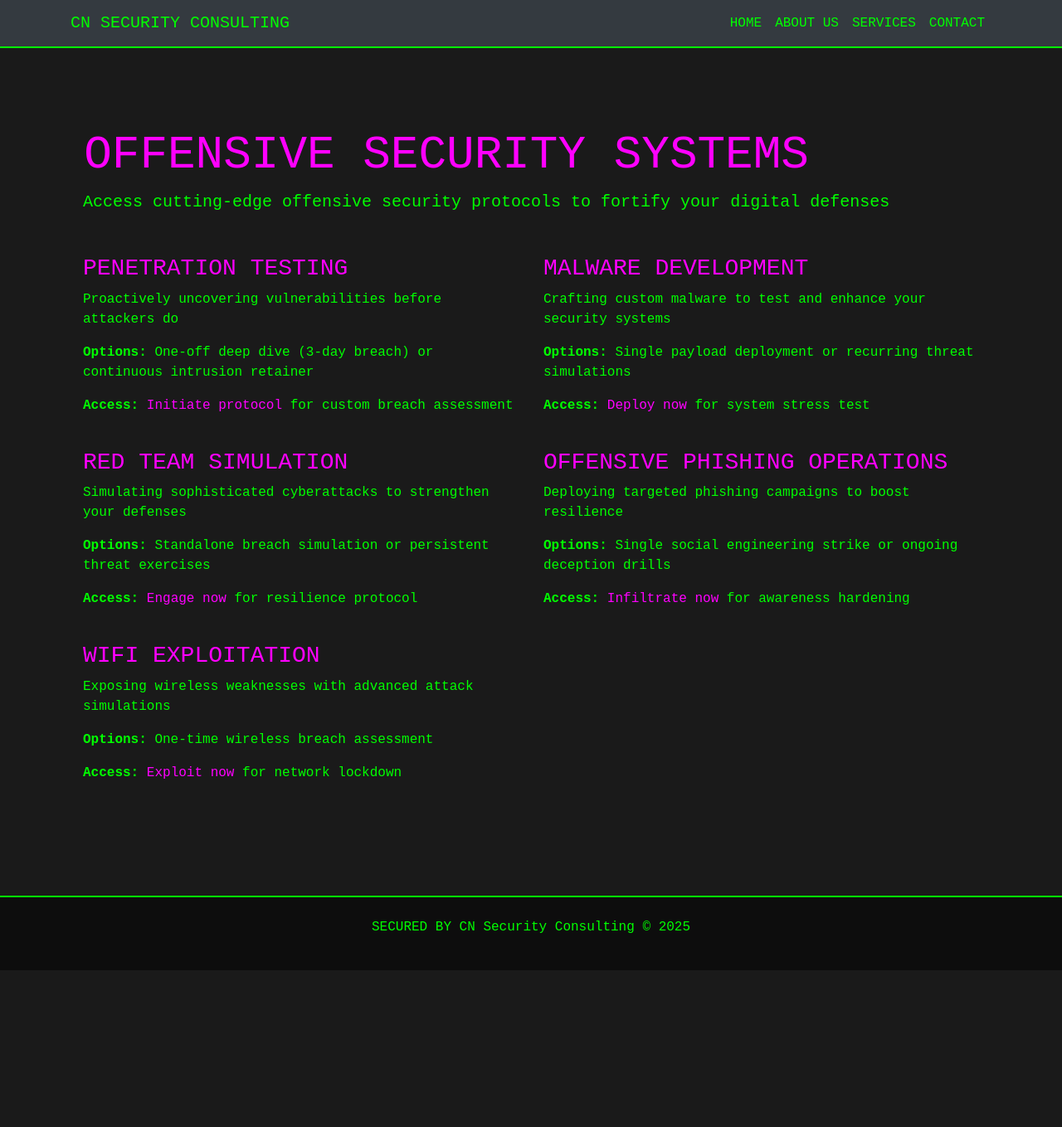
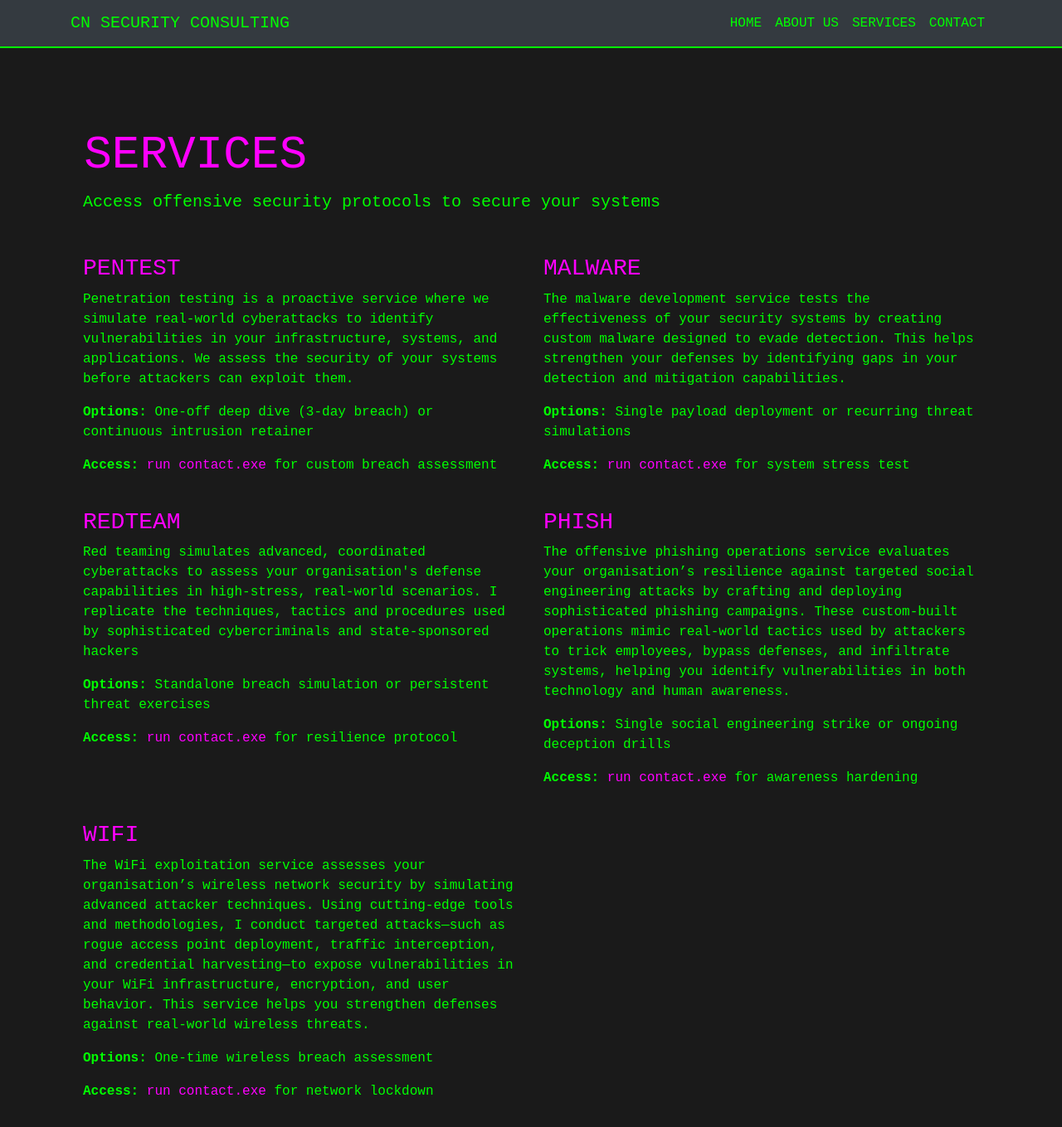
Before and after one commit to hookthieves/hookthieves.github.io, a Jekyll site: the page built from services.html, in a window 1280 px wide and 1400 px high. Shown: the top 1359 px of the window at 83% size. Built offline with Jekyll 4.4.1, drawn with Linux system fonts in a browser that asks for light colours.

Commit message:
Update services.html

```diff
--- a/services.html
+++ b/services.html
@@ -3,39 +3,39 @@ layout: default
 title: Services
 ---
 <div class="container py-5">
-    <h1 class="display-4">Offensive Security Systems</h1>
-    <p class="lead">Access cutting-edge offensive security protocols to fortify your digital defenses</p>
+    <h1 class="display-4">services</h1>
+    <p class="lead">Access offensive security protocols to secure your systems</p>
 
     <div class="row mt-5">
         <div class="col-md-6 mb-4">
-            <h3>Penetration Testing</h3>
-            <p>Proactively uncovering vulnerabilities before attackers do</p>
+            <h3>pentest</h3>
+            <p>Penetration testing is a proactive service where we simulate real-world cyberattacks to identify vulnerabilities in your infrastructure, systems, and applications. We assess the security of your systems before attackers can exploit them.</p>
             <p><strong>Options:</strong> One-off deep dive (3-day breach) or continuous intrusion retainer</p>
-            <p><strong>Access:</strong> <a href="/contact">Initiate protocol</a> for custom breach assessment</p>
+            <p><strong>Access:</strong> <a href="/contact">run contact.exe</a> for custom breach assessment</p>
         </div>
         <div class="col-md-6 mb-4">
-            <h3>Malware Development</h3>
-            <p>Crafting custom malware to test and enhance your security systems</p>
+            <h3>malware</h3>
+            <p>The malware development service tests the effectiveness of your security systems by creating custom malware designed to evade detection. This helps strengthen your defenses by identifying gaps in your detection and mitigation capabilities.</p>
             <p><strong>Options:</strong> Single payload deployment or recurring threat simulations</p>
-            <p><strong>Access:</strong> <a href="/contact">Deploy now</a> for system stress test</p>
+            <p><strong>Access:</strong> <a href="/contact">run contact.exe</a> for system stress test</p>
         </div>
         <div class="col-md-6 mb-4">
-            <h3>Red Team Simulation</h3>
-            <p>Simulating sophisticated cyberattacks to strengthen your defenses</p>
+            <h3>redteam</h3>
+            <p>Red teaming simulates advanced, coordinated cyberattacks to assess your organisation's defense capabilities in high-stress, real-world scenarios. I replicate the techniques, tactics and procedures used by sophisticated cybercriminals and state-sponsored hackers</p>
             <p><strong>Options:</strong> Standalone breach simulation or persistent threat exercises</p>
-            <p><strong>Access:</strong> <a href="/contact">Engage now</a> for resilience protocol</p>
+            <p><strong>Access:</strong> <a href="/contact">run contact.exe</a> for resilience protocol</p>
         </div>
         <div class="col-md-6 mb-4">
-            <h3>Offensive Phishing Operations</h3>
-            <p>Deploying targeted phishing campaigns to boost resilience</p>
+            <h3>phish</h3>
+            <p>The offensive phishing operations service evaluates your organisation’s resilience against targeted social engineering attacks by crafting and deploying sophisticated phishing campaigns. These custom-built operations mimic real-world tactics used by attackers to trick employees, bypass defenses, and infiltrate systems, helping you identify vulnerabilities in both technology and human awareness.</p>
             <p><strong>Options:</strong> Single social engineering strike or ongoing deception drills</p>
-            <p><strong>Access:</strong> <a href="/contact">Infiltrate now</a> for awareness hardening</p>
+            <p><strong>Access:</strong> <a href="/contact">run contact.exe</a> for awareness hardening</p>
         </div>
         <div class="col-md-6 mb-4">
-            <h3>WiFi Exploitation</h3>
-            <p>Exposing wireless weaknesses with advanced attack simulations</p>
+            <h3>wifi</h3>
+            <p>The WiFi exploitation service assesses your organisation’s wireless network security by simulating advanced attacker techniques. Using cutting-edge tools and methodologies, I conduct targeted attacks—such as rogue access point deployment, traffic interception, and credential harvesting—to expose vulnerabilities in your WiFi infrastructure, encryption, and user behavior. This service helps you strengthen defenses against real-world wireless threats.</p>
             <p><strong>Options:</strong> One-time wireless breach assessment</p>
-            <p><strong>Access:</strong> <a href="/contact">Exploit now</a> for network lockdown</p>
+            <p><strong>Access:</strong> <a href="/contact">run contact.exe</a> for network lockdown</p>
         </div>
     </div>
 </div>
```
